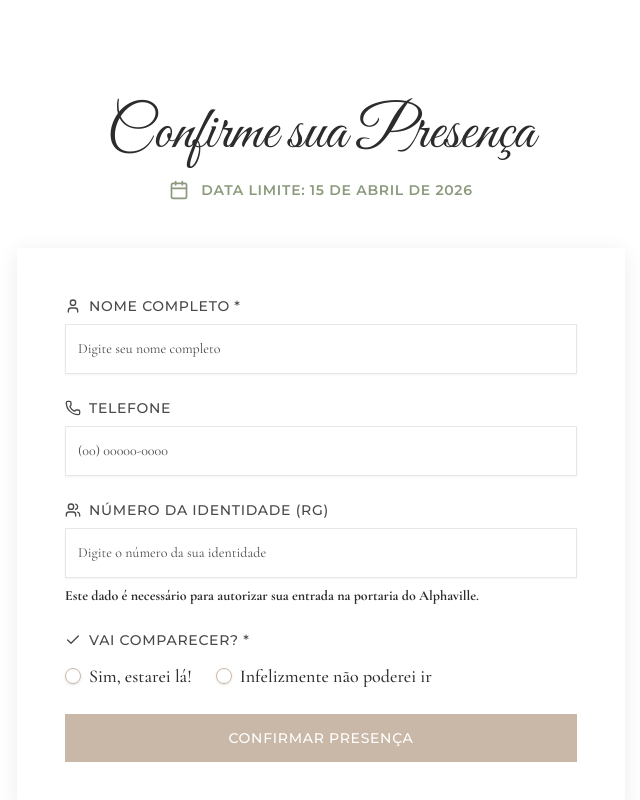
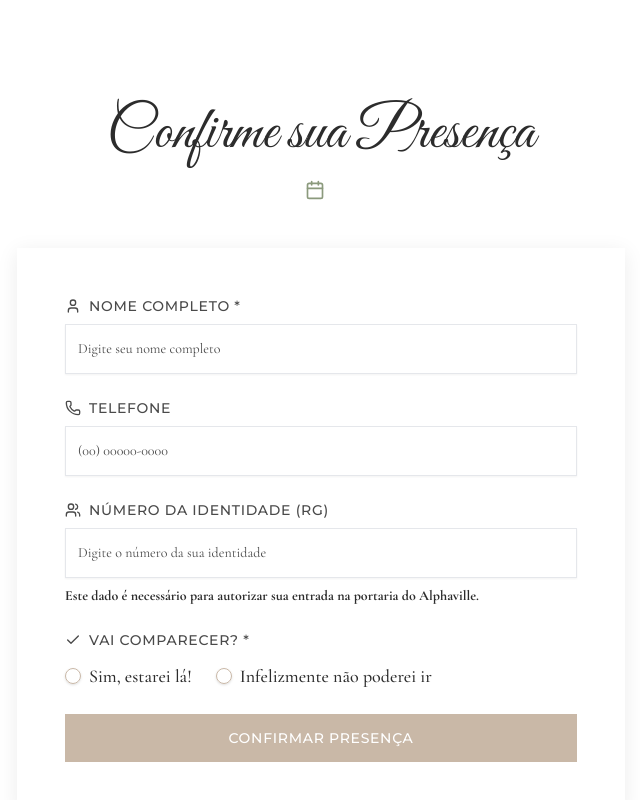
Before and after one commit to AdailtonMRO/BodasdePrata, a React (Vite) app: page / in a window 1280 px wide. Shown: the part 2698-3498 px from the top of the page, without its empty margins (319-959 px from the left). Built offline with nearby package versions, Linux system fonts and the light colour scheme.

Commit message:
Remove deadline date from RSVP section

```diff
--- a/src/sections/RSVP.tsx
+++ b/src/sections/RSVP.tsx
@@ -130,7 +130,7 @@ export function RSVP() {
           <div className="flex items-center justify-center gap-3 text-olive">
             <Calendar className="w-5 h-5" />
             <p className="font-sans text-sm uppercase tracking-wider font-bold">
-              Data limite: 15 de Abril de 2026
+
             </p>
           </div>
         </div>
```
